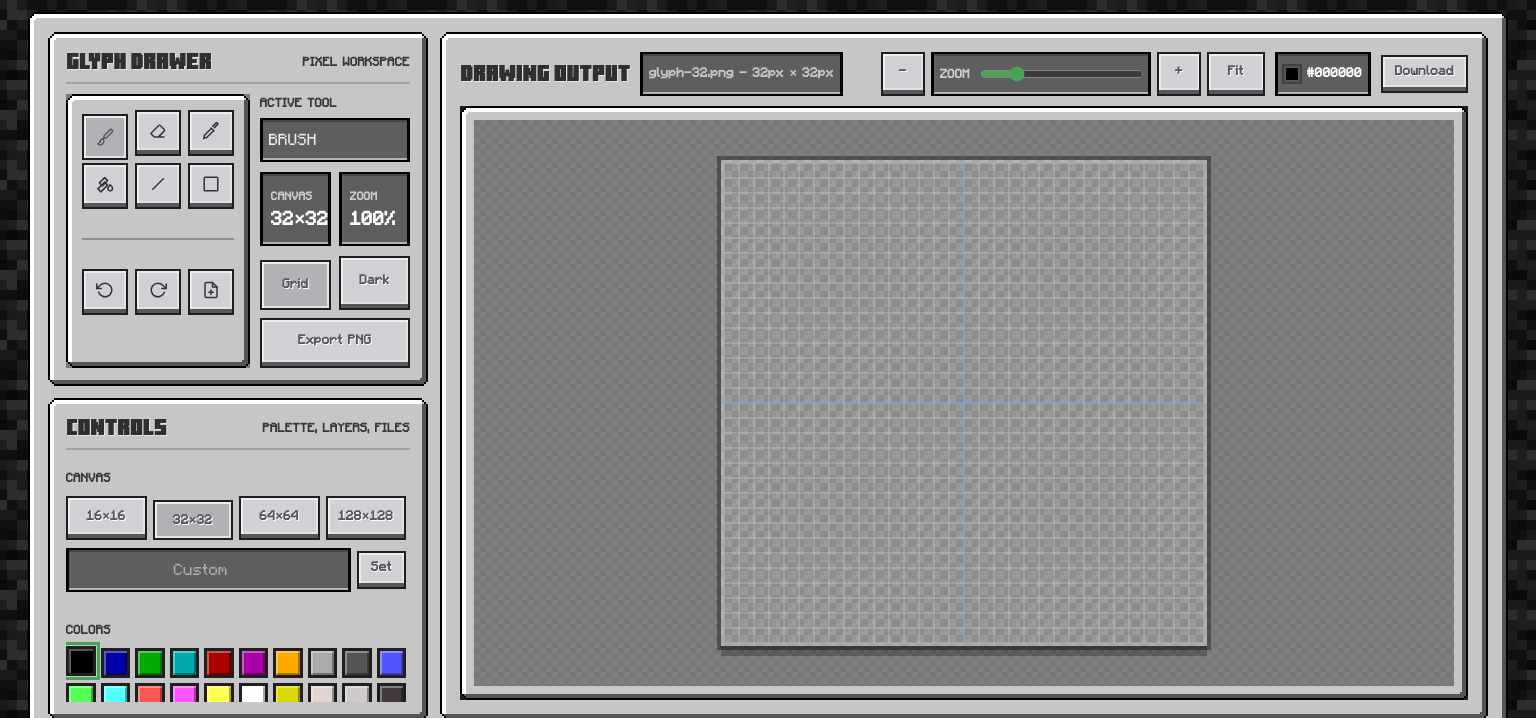
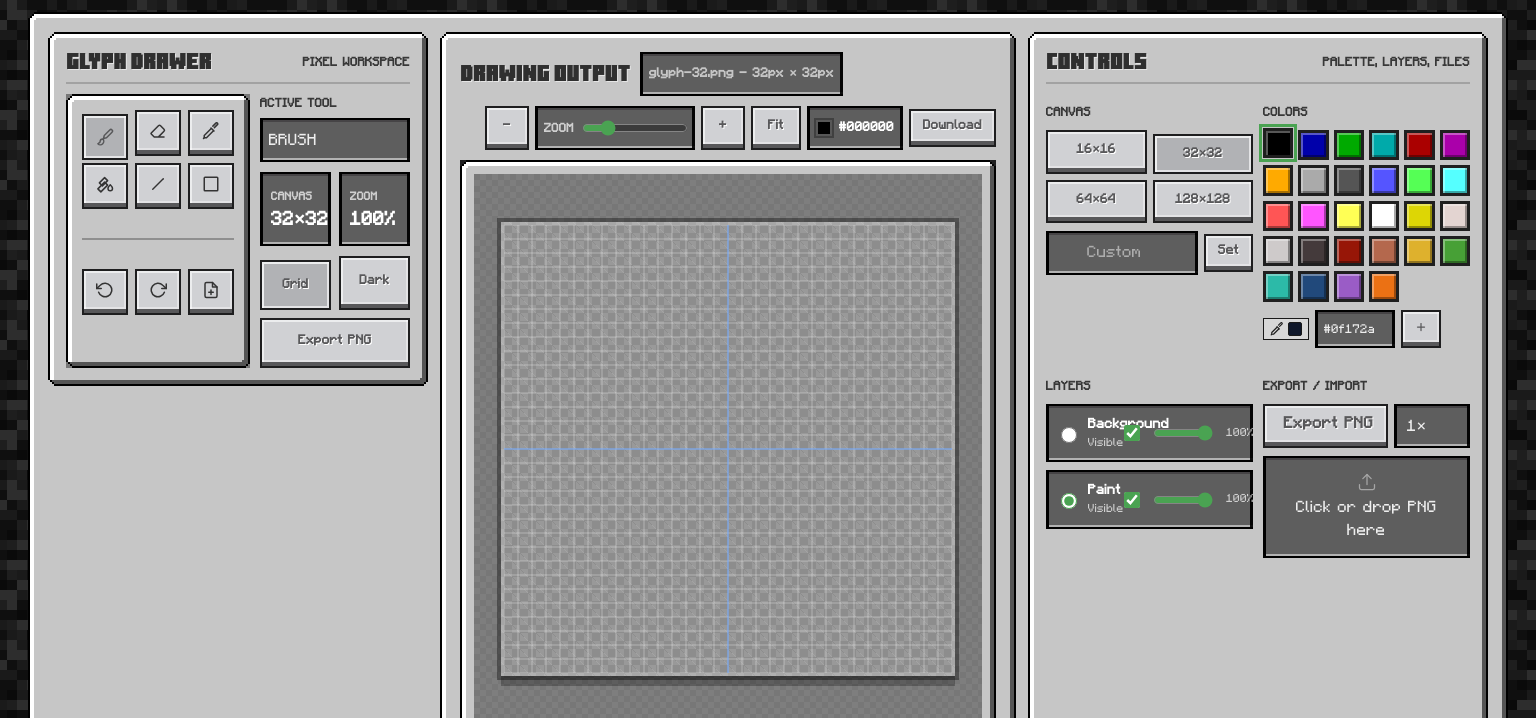
Before and after one commit to NhanAZ-Web/glyph-drawer, a Svelte app: page / in a window 1536 px wide. Shown: the top 718 px of the page. Built offline with nearby package versions, Linux system fonts and the light colour scheme.

Commit message:
Remove controls panel scrollbar

```diff
--- a/src/app.css
+++ b/src/app.css
@@ -980,28 +980,32 @@ input[type='range'] {
 @media (min-width: 1024px) {
   html,
   body {
-    overflow: hidden;
+    overflow-x: hidden;
+    overflow-y: auto;
   }
 
   #app {
-    height: 100vh;
-    height: 100dvh;
-    overflow: hidden;
+    min-height: 100vh;
+    min-height: 100dvh;
+    overflow: visible;
   }
 
   .app-container {
-    height: calc(100vh - 24px);
-    height: calc(100dvh - 24px);
+    min-height: calc(100vh - 24px);
+    min-height: calc(100dvh - 24px);
     display: grid;
-    grid-template-rows: minmax(0, 1fr) auto;
+    grid-template-rows: auto auto;
     gap: 8px;
     margin: 12px auto;
-    overflow: hidden;
+    overflow: visible;
   }
 
   .workspace-layout {
     min-height: 0;
-    grid-template-rows: auto minmax(0, 1fr);
+    grid-template-areas:
+      'drawer drawing'
+      'controls controls';
+    grid-template-rows: auto auto;
     align-items: stretch;
   }
 
@@ -1011,9 +1015,14 @@ input[type='range'] {
     min-height: 0;
   }
 
+  .drawer-card {
+    align-self: start;
+  }
+
   .drawing-card {
     display: flex;
     flex-direction: column;
+    min-height: clamp(520px, calc(100dvh - 116px), 760px);
   }
 
   .atlas-header {
@@ -1029,6 +1038,7 @@ input[type='range'] {
   .canvas-area {
     flex: 1 1 auto;
     height: auto;
+    min-height: clamp(400px, calc(100dvh - 250px), 620px);
   }
 
   .controls-card {
@@ -1036,11 +1046,11 @@ input[type='range'] {
   }
 
   .controls-card .props-panel {
-    flex: 1 1 auto;
-    min-height: 0;
-    padding-right: 4px;
-    overflow: auto;
+    flex: 0 0 auto;
+    padding-right: 0;
+    overflow: visible;
     align-content: start;
+    grid-template-columns: repeat(2, minmax(0, 1fr));
   }
 
   .footer-links {
@@ -1050,6 +1060,38 @@ input[type='range'] {
   .footer-links a {
     min-height: 36px;
     padding: 4px 12px;
+  }
+}
+
+@media (min-width: 1400px) {
+  .workspace-layout {
+    grid-template-columns: minmax(360px, 380px) minmax(0, 1fr) minmax(440px, 460px);
+    grid-template-areas: 'drawer drawing controls';
+    grid-template-rows: auto;
+  }
+
+  .controls-card .props-panel {
+    grid-template-columns: repeat(2, minmax(0, 1fr));
+  }
+
+  .controls-card .section:first-child .size-grid {
+    grid-template-columns: repeat(2, minmax(0, 1fr));
+  }
+
+  .atlas-actions {
+    gap: 6px;
+  }
+
+  .zoom-controls {
+    grid-template-columns: auto minmax(100px, 160px) auto auto;
+  }
+
+  .zoom-slider-label {
+    gap: 6px;
+  }
+
+  .zoom-reset {
+    min-width: 50px;
   }
 }
 
```
